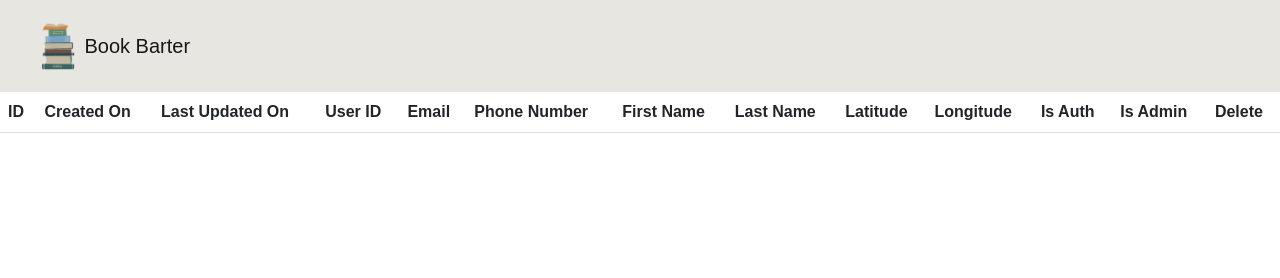
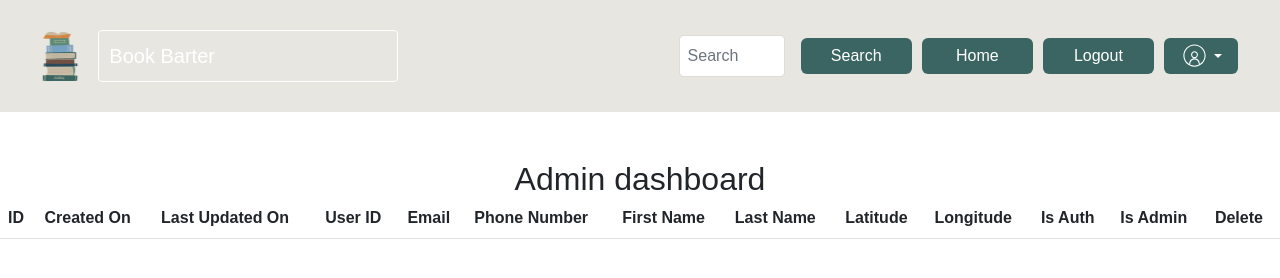
Before and after one commit to geetptl/BookBarter, a website: page frontend/templates/admin/admin.html in a window 1280 px wide. Drawn offline with nearby package versions, Linux system fonts and the light colour scheme; no server answers.

Commit message:
fix issues in various flows/styling changes (#86)

```diff
--- a/backend/services/home.js
+++ b/backend/services/home.js
@@ -14,7 +14,7 @@ async function getSuccessfulTransaction(req) {
 
 async function getTopLenders(){
     try {
-        const result = await db.query(`SELECT u.first_name, u.id,
+        const result = await db.query(`SELECT u.first_name, u.last_name, u.id,
                                         COUNT(eh.request_id) AS count FROM exchange_history eh INNER JOIN
                                         users u ON eh.lender_id = u.id WHERE request_status = 'ShipmentReceived'
                                         GROUP BY u.user_id, u.first_name ORDER BY count DESC;`);
--- a/frontend/scripts/home/home.js
+++ b/frontend/scripts/home/home.js
@@ -39,7 +39,7 @@ async function topLenders() {
                 card.className = 'card lender-card mx-2';
                 card.innerHTML = `
                     <div class="card-body text-center">
-                        <p class="card-text">${lender.first_name}</p> <!-- Assuming 'name' is the property -->
+                        <p class="card-text">${lender.first_name} ${lender.last_name}</p> <!-- Assuming 'name' is the property -->
                     </div>
                 `;
                 lendersContainer.appendChild(card);
--- a/frontend/scripts/requests/requests.js
+++ b/frontend/scripts/requests/requests.js
@@ -174,7 +174,7 @@ async function updatePendingActions(newActions) {
                         </div>
                     `;
                 }
-                else if (action.status === "PaymentApproved") {
+                else if (action.status === "Shipped") {
                     actionDiv.innerHTML = `
                         <div class="action-card-left">
                             <span>
--- a/frontend/styles/search/search.css
+++ b/frontend/styles/search/search.css
@@ -20,17 +20,12 @@
     box-shadow: 0 4px 8px 0 rgba(0, 0, 0, 0.2);
     transition: 0.3s;
 }
-
-.icon-container {
-    border-radius: 50%;
-    overflow: hidden;
-    display: inline-block;
-}
-
-.icon-container img {
-    width: 100%;
-    height: auto;
-    margin: -10px;
+/* Style for the button */
+.btn-primary.dropdown-toggle {
+    display: flex;
+    align-items: center;
+    justify-content: center;
+    padding: 8px 16px; /* Adjust padding as needed */
 }
 
 .card:hover {
@@ -67,6 +62,7 @@
 }
 
 #profileDropdown .icon-container img {
-    width: 100%;
-    height: 100%;
+    width: 170%;
+    height: 170%;
+    margin: -30px;
 }
--- a/frontend/templates/admin/admin.html
+++ b/frontend/templates/admin/admin.html
@@ -4,17 +4,44 @@
     <link rel="stylesheet" type="text/css" href="https://cdn.jsdelivr.net/npm/bootstrap@5.2.0/dist/css/bootstrap.min.css">
     <link rel="stylesheet" type="text/css" href="../../styles/styles.css">
     <link rel="stylesheet" type="text/css" href="../../styles/listing/userlisting.css">
+    <link rel="stylesheet" type="text/css" href="../../styles/search/search.css">
+
 </head>
 <body>
     <nav class="navbar bg-light">
         <div class="container-fluid">
             <div class="navbar-title">
                 <img class="navbar-logo" src="../../assets/favicon.png"></img>
-                <div class="navbar-brand">Book Barter</div>
+                <a class="navbar-brand">Book Barter</a>
+            </div>
+
+            <form class="d-flex search-bar" role="search" action="../../templates/search/search.html">
+                <input class="form-control me-3" type="text" placeholder="Search" aria-label="Search" name="query">
+                <button type="submit" class="btn btn-primary" id="searchButton">Search</button>
+                <button type="button" class="btn btn-primary" onclick="window.location.href='../../index.html'">Home</button>
+                <button type="button" class="btn btn-primary" id="logoutButton" onclick="logout()">Logout</button>
+                <div class="btn-group" id="profileButton">
+                    <button type="button" class="btn btn-primary dropdown-toggle" id="profileDropdown" data-bs-toggle="dropdown" aria-expanded="false">
+                        <div class="icon-container">
+                            <img src="../../assets/user.svg" alt="Profile Icon" class="profile-icon">
+                        </div>
+                    </button>
+                    <ul class="dropdown-menu dropdown-menu-end">
+                        <li><a class="dropdown-item" href="../update/update.html">Update Profile</a></li>
+                        <li><a class="dropdown-item" onclick="deleteProfile()">Delete Profile</a></li>
+                        <li><a class="dropdown-item" onclick="window.location.href='../listings/createlisting.html'">Create Listing</a></li>
+                    </ul>
+                </div>
+            </form>
+        </div>
+    </nav>
+    <div class="row mt-5">
+        <div class="col">
+            <div class="d-flex-6 flex-row justify-content-left">
+                <h2 class="card-title list-title">Admin dashboard</h2>
             </div>
         </div>
-    </nav>
-
+    </div>
     <div id="admin-details">
         <table class="table table-striped">
             <thead>
@@ -37,7 +64,10 @@
             <tbody id="admin-details-body"></tbody>
         </table>
     </div>
-    <div id="admin-request-details"></div>
+    <div id="admin-request-details">
+
+        <!-- Request details table goes here-->
+    </div>
 
     <script src="https://cdn.jsdelivr.net/npm/bootstrap@5.2.0/dist/js/bootstrap.bundle.min.js"></script>
     <script src="../../scripts/login/admin.js"></script>
```
Also changed, not shown: frontend/index.html (+1 -1 lines), frontend/templates/search/search.html (+1 -1 lines), frontend/assets/user.svg (added).
